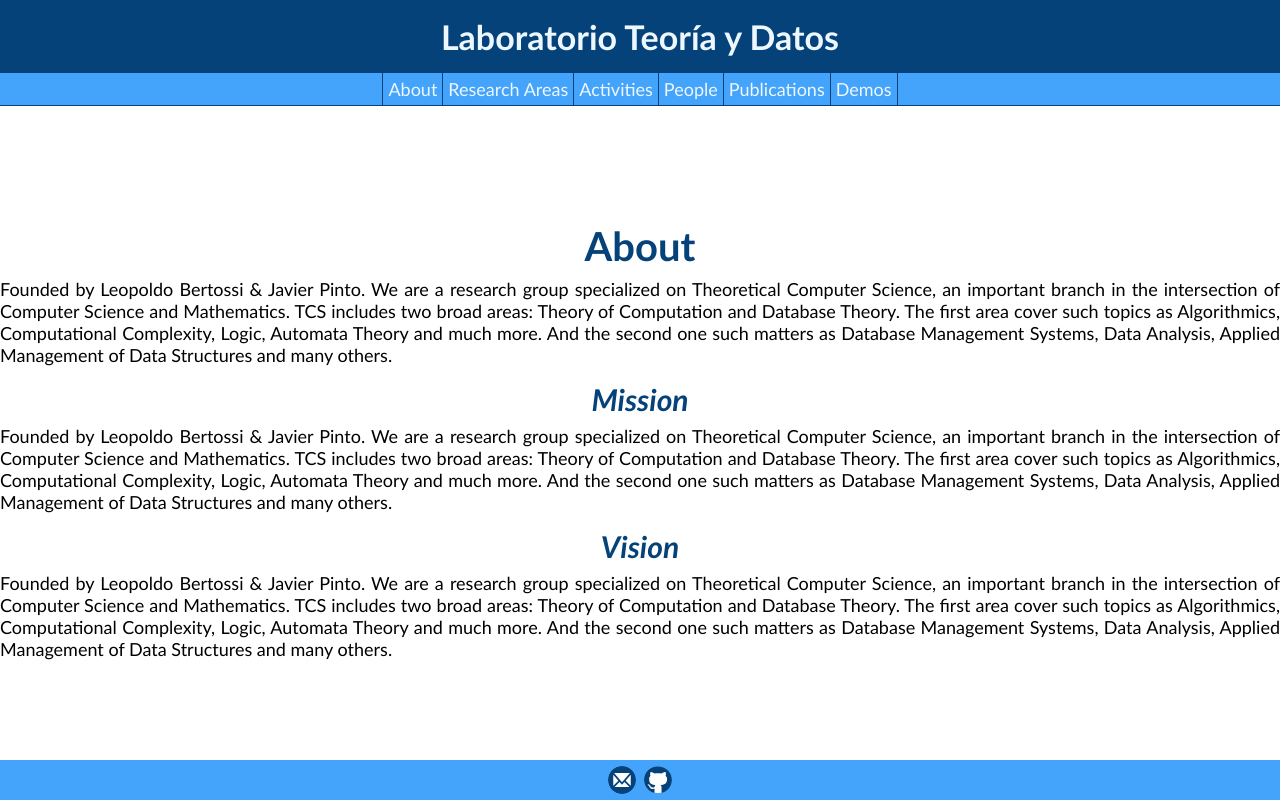
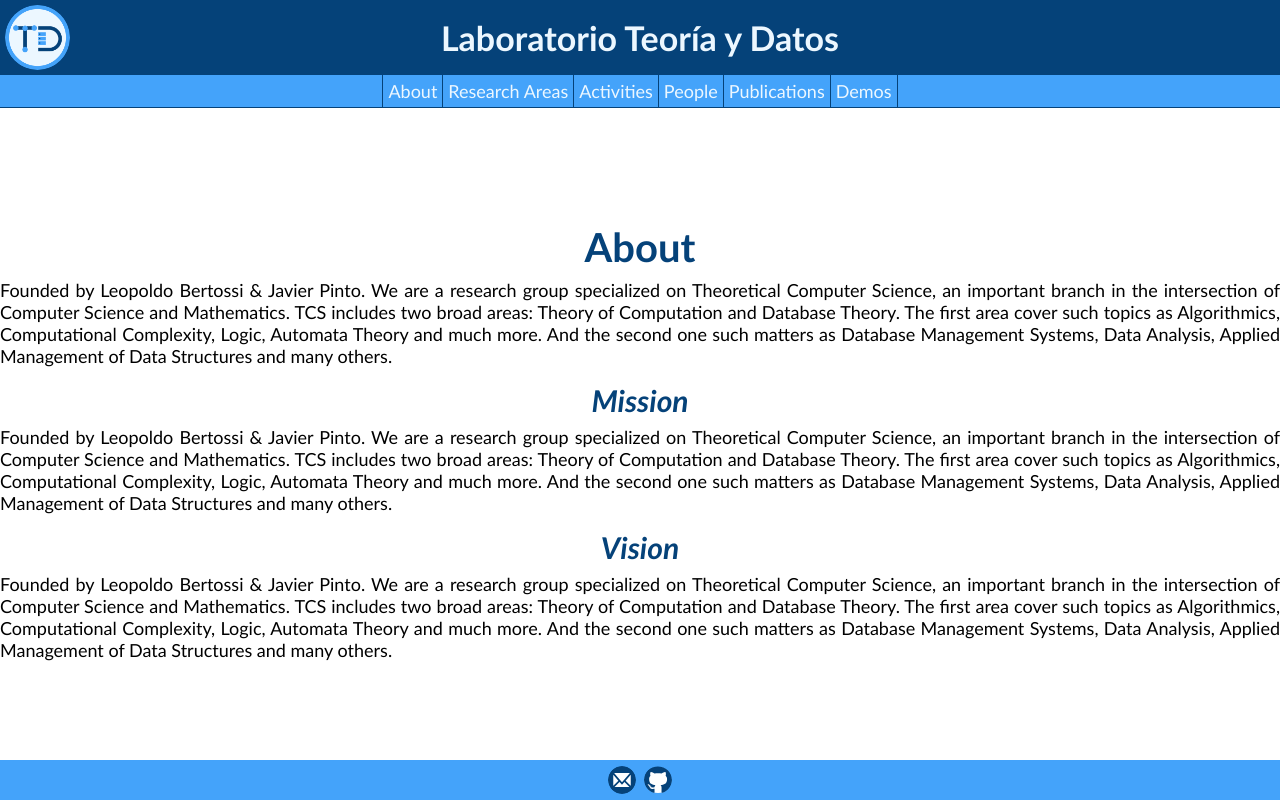
Before and after one commit to Teoria-Datos/Website, a plain HTML site: page index.html in a window 1280 px wide. Drawn offline with nearby package versions, Linux system fonts and the light colour scheme.

Commit message:
Fix queries

```diff
--- a/style/queries.css
+++ b/style/queries.css
@@ -3,7 +3,13 @@
 }
 
 @media screen and (min-width: 500px) {
+	.headerInfo .logo {
+		display: inline;
+	}
 
+	header .headerInfo {
+			grid-template-columns: 1fr 3fr 1fr;
+	}
 }
 
 @media screen and (min-width: 550px) {
```
